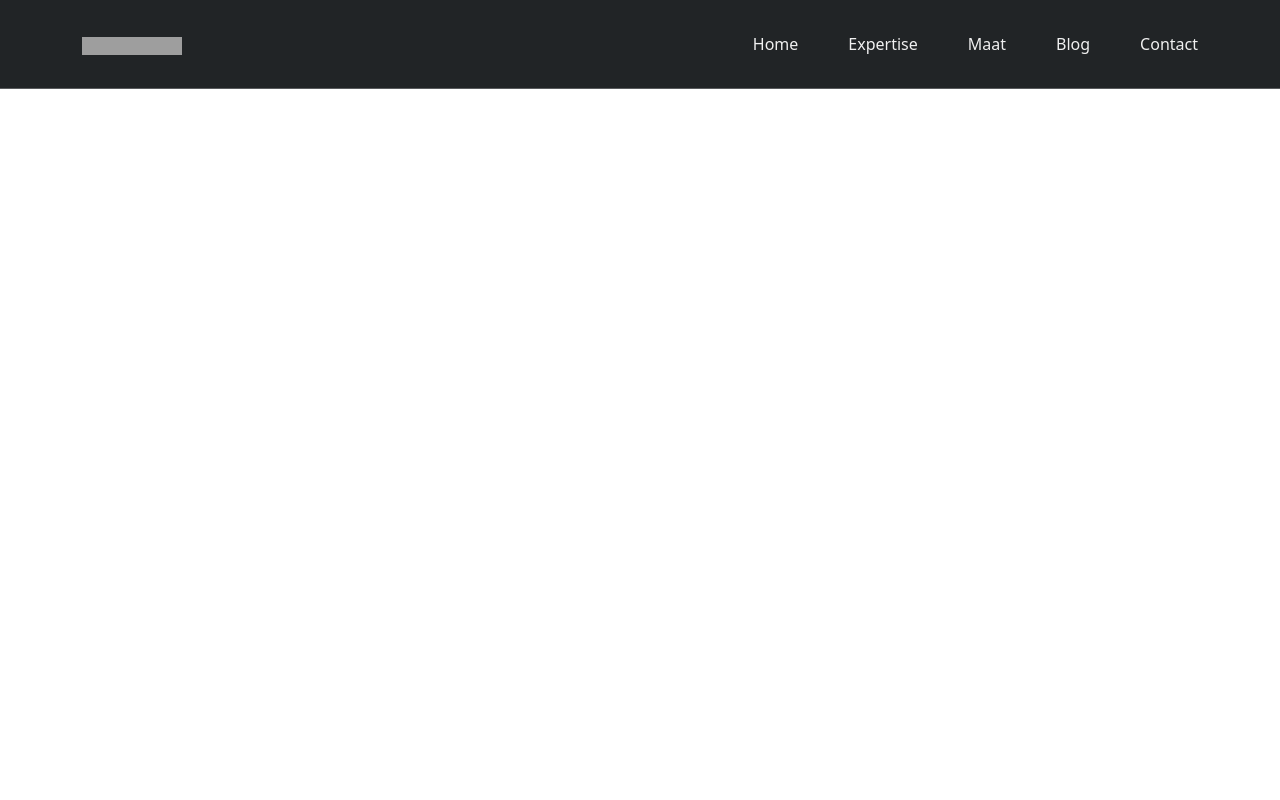
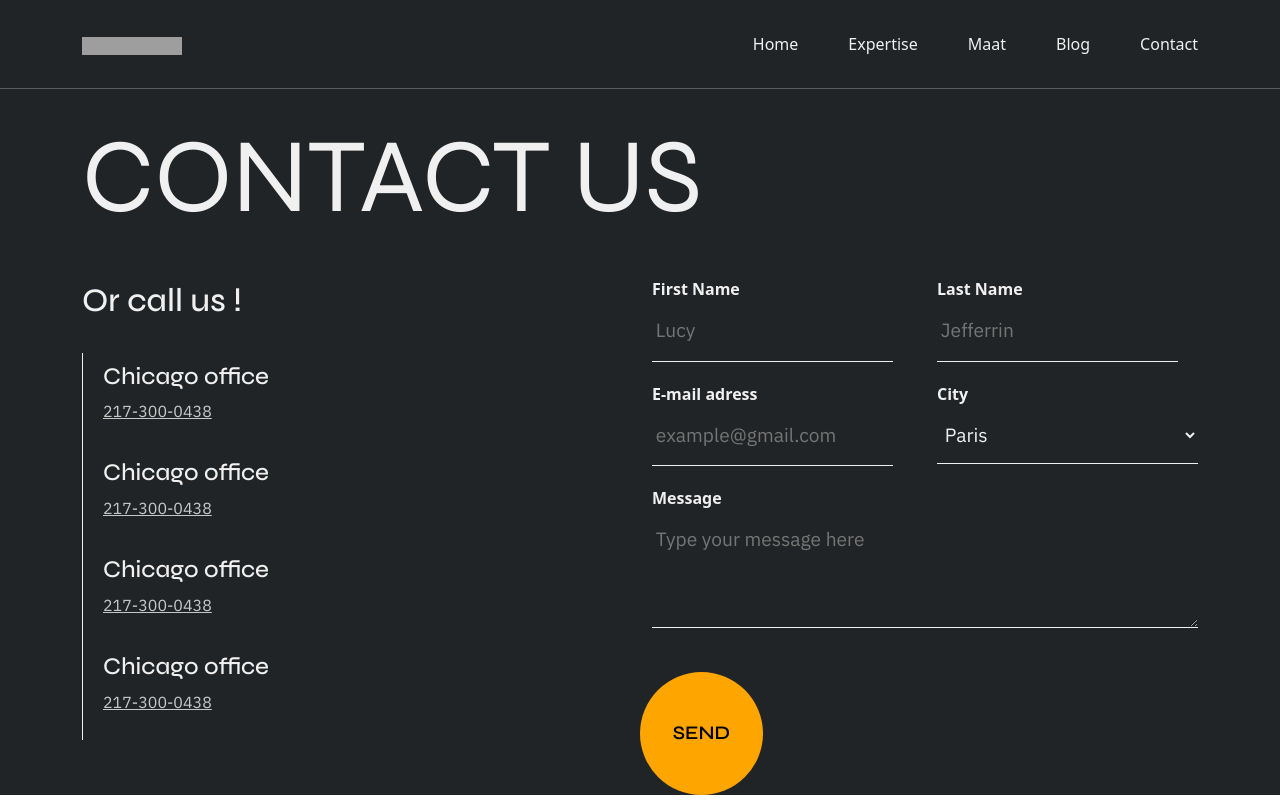
Before and after one commit to hayatul-islam/Maat-client, a React (Create React App) app: page /contact in a window 1280 px wide. Built offline with nearby package versions, Linux system fonts and the light colour scheme; grey boxes are pictures that could not be loaded.

Commit message:
contact design

```diff
--- a/package.json
+++ b/package.json
@@ -10,6 +10,7 @@
     "react": "^17.0.2",
     "react-bootstrap": "^2.0.4",
     "react-dom": "^17.0.2",
+    "react-hook-form": "^7.22.5",
     "react-rating": "^2.0.5",
     "react-router-dom": "^6.2.1",
     "react-scripts": "5.0.0",
--- a/src/App.css
+++ b/src/App.css
@@ -7,6 +7,9 @@ h1,h2,h3,h4,h5,h6{
   font-size: 65px;
   line-height: 6rem;
 }
+.big-font h3{
+  font-size: 33px;
+}
 p{
   font-size: 18px;
   color: #f0f0f0cc;
--- a/src/App.js
+++ b/src/App.js
@@ -19,6 +19,7 @@ import Blogs from './Pages/Blogs/Blogs/Blogs';
 import BlogDetails from './Pages/Blogs/BlogDetails/BlogDetails';
 import 'slick-carousel/slick/slick.css'
 import 'slick-carousel/slick/slick-theme.css'
+import Contact from './Pages/Contact/Contact/Contact';
 
 
 function App() {
@@ -30,6 +31,7 @@ function App() {
         <Routes>
           <Route exact path="/" element={<Home />} />
           <Route path="expertises" element={<Expertises />} />
+          <Route path="contact" element={<Contact />} />
           <Route path="teams" element={<Team />} />
           <Route path="blogs" element={<Blogs />} />
           <Route path="blogs/:blogId" element={<BlogDetails />} />
--- a/src/Pages/Contact/Contact/Contact.css
+++ b/src/Pages/Contact/Contact/Contact.css
@@ -0,0 +1,95 @@
+
+.collection-list-phone-numbers {
+    display: -ms-grid;
+    display: grid;
+    padding-top: 1.5em;
+    padding-bottom: 1.5em;
+    padding-left: 1.5em;
+    grid-auto-columns: 1fr;
+    grid-column-gap: 2em;
+    grid-row-gap: 2em;
+    -ms-grid-columns: 1fr;
+    grid-template-columns: 1fr;
+    -ms-grid-rows: auto auto auto auto;
+    grid-template-rows: auto auto auto auto;
+    border-left: 1px solid #f0f0f0;
+}
+.officeInfo{
+    border-left: 1px solid #f0f0f0;
+    padding-left: 20px;
+}
+.contactOffice{
+    padding: 10px 0;
+}
+.contactOffice h5{
+    font-size: 24px;
+}
+.contactOffice p{
+    color: #f0f0f0cc;
+    text-decoration: underline;
+    font-size: 16px;
+}
+
+.inputField label{
+    color: #f0f0f0;
+    font-weight: 700;
+    margin-top: 20px;
+}
+.inputField input{
+    height: auto;
+    margin-bottom: 0px;
+    padding: 0.8em 1em 0.8em 0.2em;
+    border-style: none none solid;
+    border-width: 1px;
+    border-color: #000 #000 #f0f0f0;
+    background-color: transparent;
+    font-family: 'IBM Plex Sans', sans-serif;
+    color: #f0f0f0;
+    font-size: 1.2em;
+    font-weight: 300;
+}
+.inputField select{
+    height: auto;
+    width: 100%;
+    margin-bottom: 0px;
+    padding: 0.8em 1em 0.8em 0.2em;
+    border-style: none none solid;
+    border-width: 1px;
+    border-color: #000 #000 #f0f0f0;
+    background-color: #212426;
+    font-family: 'IBM Plex Sans', sans-serif;
+    color: #f0f0f0;
+    font-size: 1.2em;
+    font-weight: 300;
+}
+.inputField textarea{
+    height: auto;
+    width: 100%;
+    margin-bottom: 0px;
+    padding: 0.8em 1em 0.8em 0.2em;
+    border-style: none none solid;
+    border-width: 1px;
+    border-color: #000 #000 #f0f0f0;
+    background-color: transparent;
+    font-family: 'IBM Plex Sans', sans-serif;
+    color: #f0f0f0;
+    font-size: 1.2em;
+    font-weight: 300;
+}
+
+.submitBtn{
+    width: 6.4em;
+    height: 6.4em;
+    margin-top: 2em;
+    padding: 0px;
+    border-radius: 200%;
+    /* background-color: #64a2ec; */
+    background-color: orange;
+    -webkit-transition: background-color 250ms ease;
+    transition: background-color 250ms ease;
+    font-family: Syne, sans-serif;
+    font-size: 1.2em;
+    font-weight: 600;
+    text-transform: uppercase;
+    border: none;
+}
--- a/src/Pages/Contact/Contact/Contact.js
+++ b/src/Pages/Contact/Contact/Contact.js
@@ -1,9 +1,89 @@
 import React from 'react';
+import { Col, Container, Row } from 'react-bootstrap';
+import { useForm } from "react-hook-form";
+import './Contact.css';
 
 const Contact = () => {
+
+    const { register, handleSubmit } = useForm();
+    const onSubmit = data => console.log(data);
+
     return (
         <div>
-            <h6>Contact</h6>
+            <Container>
+                <div className="big-font py-4">
+                    <h1>CONTACT US</h1>
+                </div>
+                <Row>
+                    <Col xs={12} md={6}>
+                        <div>
+                            <div className="big-font py-4">
+                                <h3>Or call us !</h3>
+                            </div>
+                            <div className="officeInfo">
+                                <div className='contactOffice'>
+                                    <h5>Chicago office</h5>
+                                    <p>217-300-0438</p>
+                                </div>
+                                <div className='contactOffice'>
+                                    <h5>Chicago office</h5>
+                                    <p>217-300-0438</p>
+                                </div>
+                                <div className='contactOffice'>
+                                    <h5>Chicago office</h5>
+                                    <p>217-300-0438</p>
+                                </div>
+                                <div className='contactOffice'>
+                                    <h5>Chicago office</h5>
+                                    <p>217-300-0438</p>
+                                </div>
+                            </div>
+                        </div>
+                    </Col>
+                    <Col xs={12} md={6}>
+                        <div className='contactForm'>
+                            <form onSubmit={handleSubmit(onSubmit)}>
+                                <Row>
+                                    <Col xs={12} md={6}>
+                                        <div className='inputField'>
+                                            <label htmlFor="">First Name</label> <br />
+                                            <input {...register("firstName", { required: true, maxLength: 20 })} placeholder='Lucy' />
+                                        </div>
+                                    </Col>
+                                    <Col xs={12} md={6}>
+                                        <div className='inputField'>
+                                            <label htmlFor="">Last Name</label> <br />
+                                            <input {...register("lastName", { pattern: /^[A-Za-z]+$/i })} placeholder='Jefferrin' />
+                                        </div>
+                                    </Col>
+                                    <Col xs={12} md={6}>
+                                        <div className='inputField'>
+                                            <label htmlFor="">E-mail adress</label> <br />
+                                            <input {...register("email")} type="email" placeholder="example@gmail.com" />
+                                        </div>
+                                    </Col>
+                                    <Col xs={12} md={6}>
+                                        <div className='inputField'>
+                                            <label htmlFor="">City</label> <br />
+                                            <select {...register("city")}>
+                                                <option value="Paris">Paris</option>
+                                                <option value="New York">New York</option>
+                                                <option value="Chicago">Chicago</option>
+                                                <option value="Landon">Landon</option>
+                                            </select>
+                                        </div>
+                                    </Col>
+                                    <div className="inputField">
+                                        <label htmlFor="">Message</label> <br />
+                                        <textarea {...register("message")} name="" id="" cols="30" rows="3" placeholder='Type your message here'></textarea>
+                                    </div>
+                                    <input className='submitBtn' type="submit" value="send" />
+                                </Row>
+                            </form>
+                        </div>
+                    </Col>
+                </Row>
+            </Container>
         </div>
     );
 };
```
Also changed, not shown: 1 other file (tests, documents, lock files or other folders).
